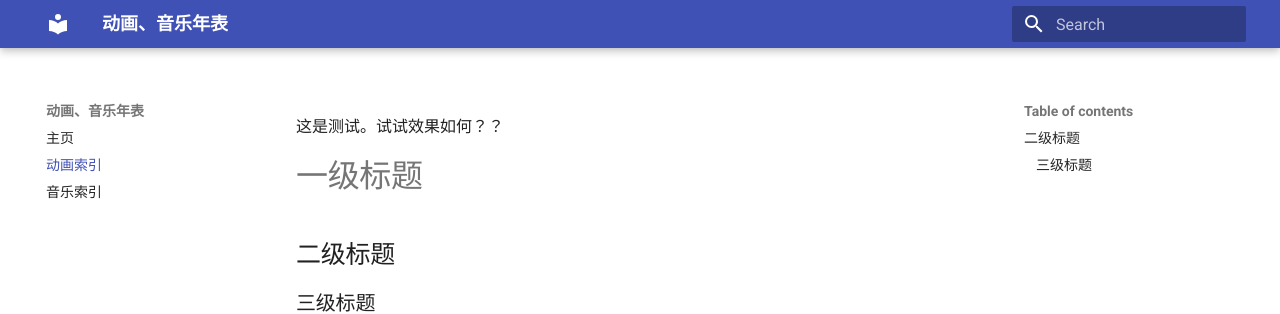
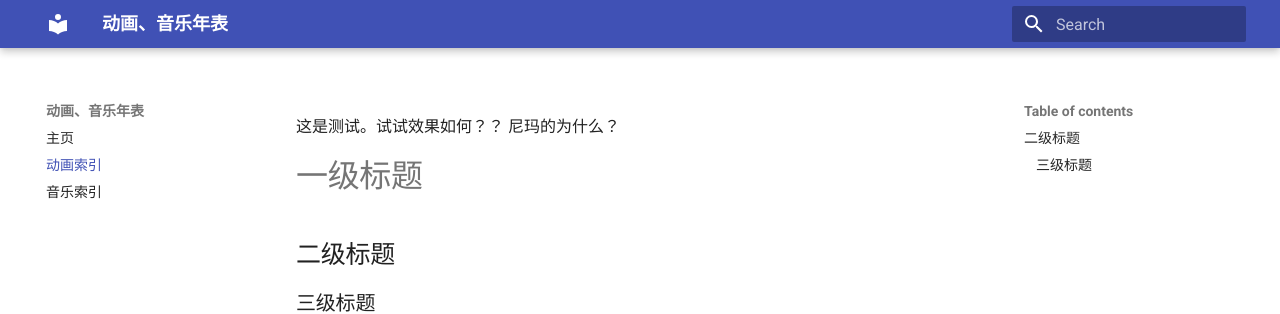
Before and after one commit to windrising2001/Animes, an MkDocs documentation site: the page built from docs/动画索引.md, in a window 1280 px wide. Shown: the top 314 px of the page. Built offline with MkDocs 1.6.1 and Material for MkDocs 9.7.7, drawn with Linux system fonts in a browser that asks for light colours.

Commit message:
Update 动画索引.md

```diff
--- a/docs/动画索引.md
+++ b/docs/动画索引.md
@@ -1,4 +1,5 @@
 这是测试。试试效果如何？？
+尼玛的为什么？
 
 # 一级标题
 
```
